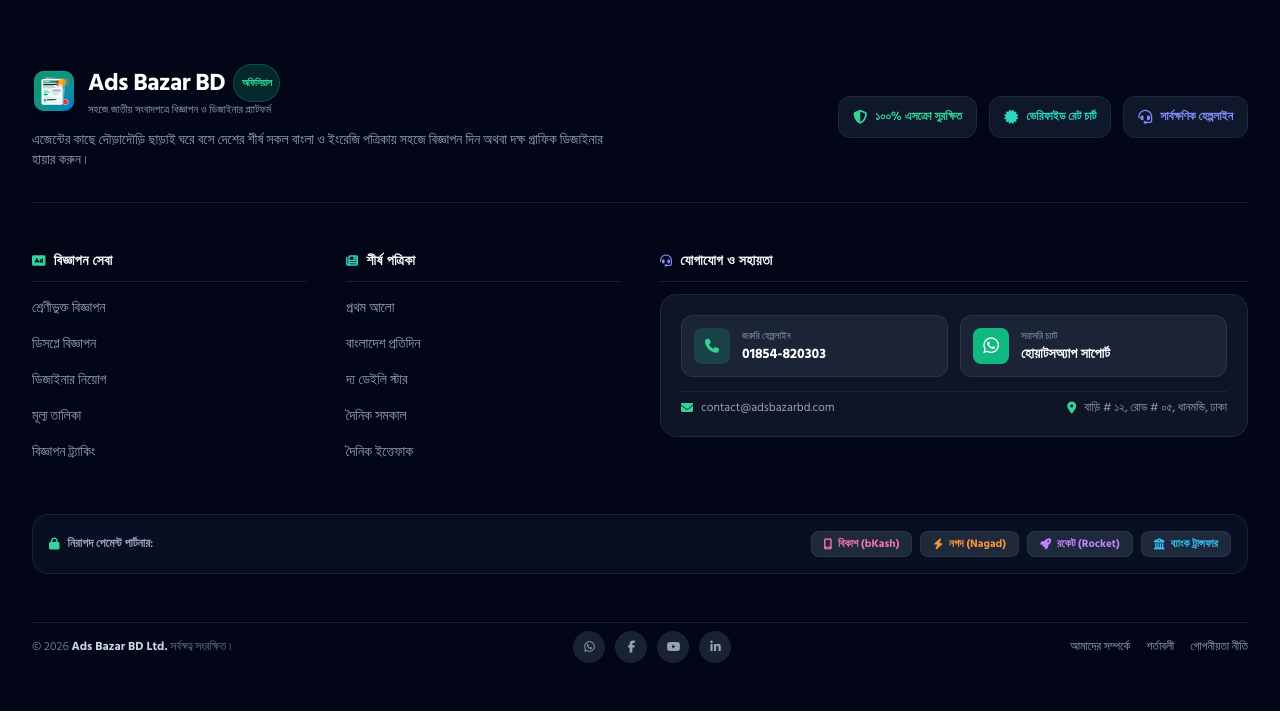
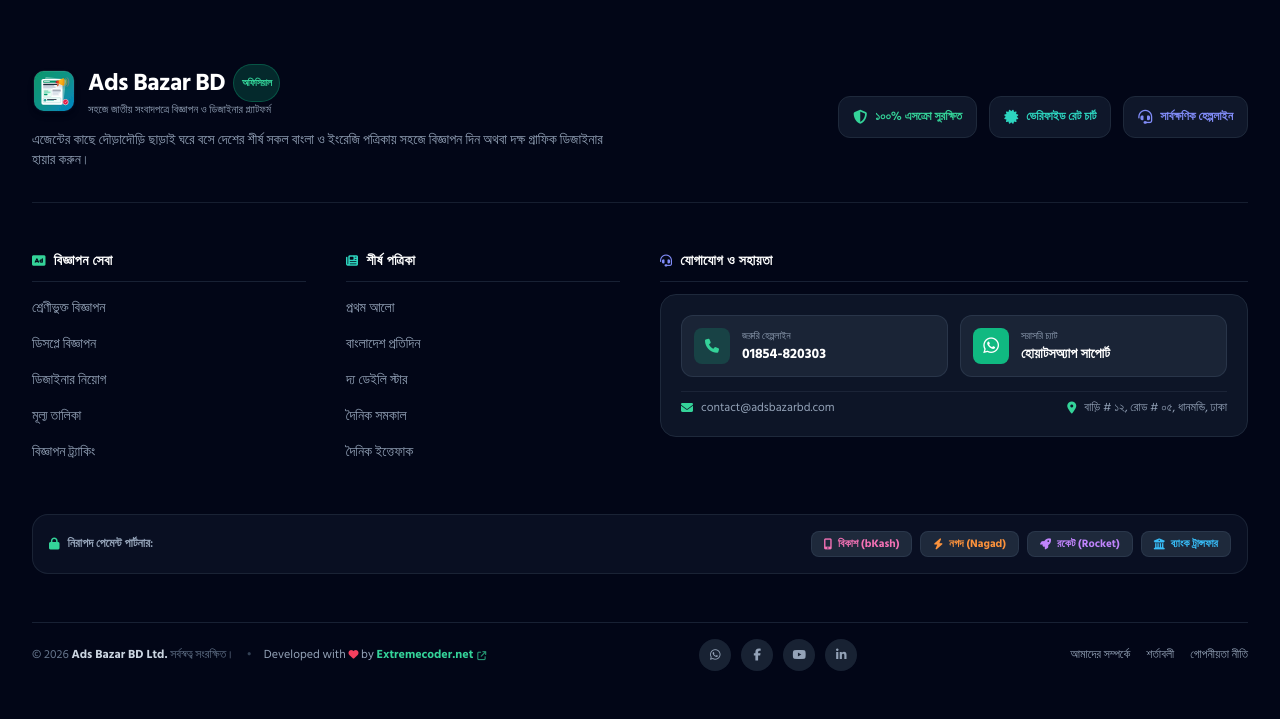
Before and after one commit to jahirul-fj/adsbazarbd, a Laravel app: page / in a window 1280 px wide. Shown: the part 5124-5843 px from the top of the page. Run offline with Laravel 12, Linux system fonts and the light colour scheme; data comes from the database, SQL or seed files in the repository; some libraries are stand-ins or nearby versions.

Commit message:
Footer: add developer credit to Extremecoder.net across all layouts

```diff
--- a/resources/views/layouts/app.blade.php
+++ b/resources/views/layouts/app.blade.php
@@ -448,9 +448,19 @@
             </div>
 
             <!-- Bottom Legal Bar & Socials -->
-            <div class="pt-2 flex flex-col sm:flex-row justify-between items-center gap-4 text-xs text-slate-500 border-t border-slate-800/80">
-                <div class="text-center sm:text-left">
-                    &copy; {{ date('Y') }} <strong class="text-slate-300">Ads Bazar BD Ltd.</strong> সর্বস্বত্ব সংরক্ষিত।
+            <div class="pt-4 flex flex-col md:flex-row justify-between items-center gap-4 text-xs text-slate-500 border-t border-slate-800/80">
+                <div class="text-center md:text-left flex flex-col sm:flex-row items-center gap-1.5 sm:gap-3">
+                    <div>
+                        &copy; {{ date('Y') }} <strong class="text-slate-300">Ads Bazar BD Ltd.</strong> সর্বস্বত্ব সংরক্ষিত।
+                    </div>
+                    <span class="hidden sm:inline text-slate-700">•</span>
+                    <div class="text-slate-400 text-[11px] sm:text-xs">
+                        Developed with <i class="fa-solid fa-heart text-rose-500 text-[10px]"></i> by
+                        <a href="https://extremecoder.net" target="_blank" rel="noopener noreferrer" class="text-emerald-400 hover:text-emerald-300 font-bold hover:underline transition-colors inline-flex items-center gap-1">
+                            <span>Extremecoder.net</span>
+                            <i class="fa-solid fa-arrow-up-right-from-square text-[9px] opacity-70"></i>
+                        </a>
+                    </div>
                 </div>
 
                 <!-- Social Media Badges -->
```
Also changed, not shown: resources/views/layouts/admin.blade.php (+8 -0 lines), resources/views/layouts/client.blade.php (+8 -13 lines), resources/views/layouts/designer.blade.php (+8 -13 lines).
